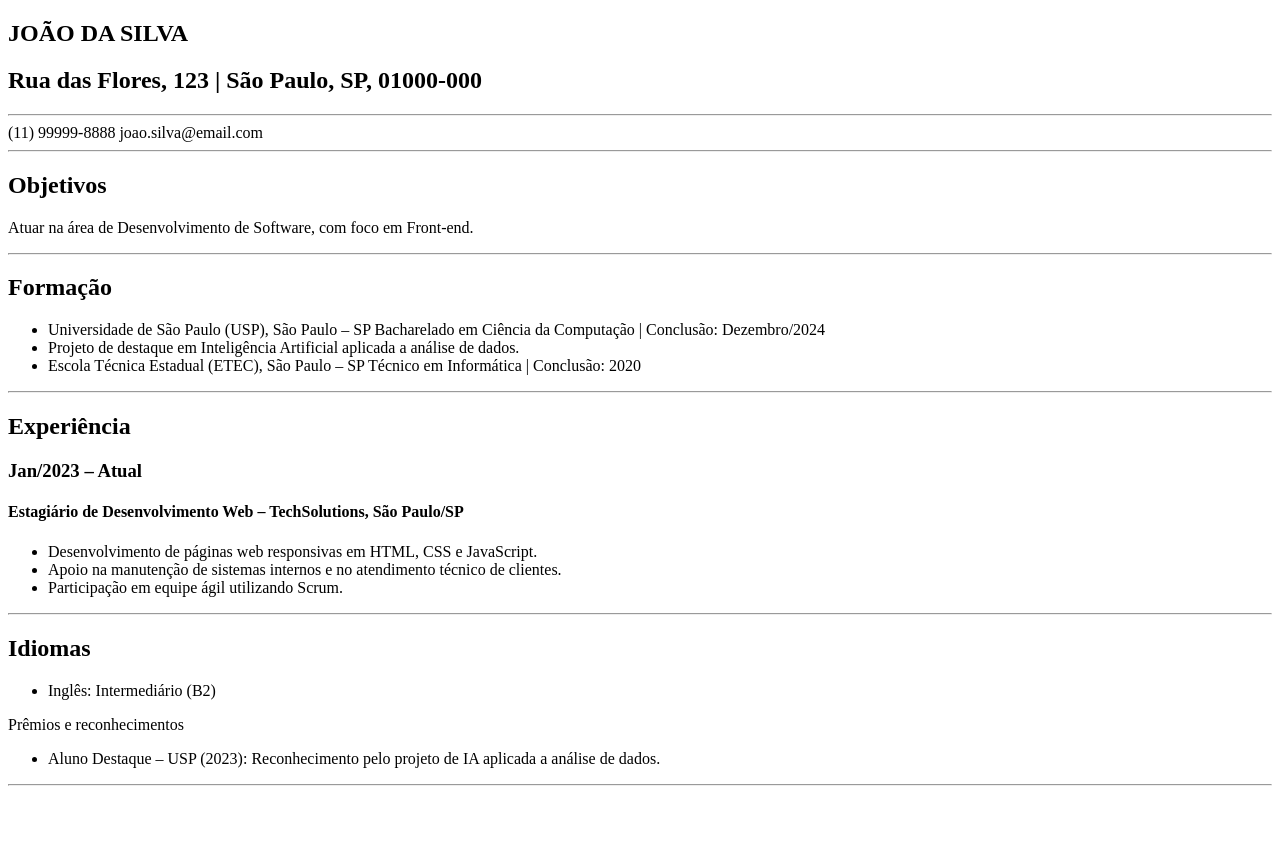
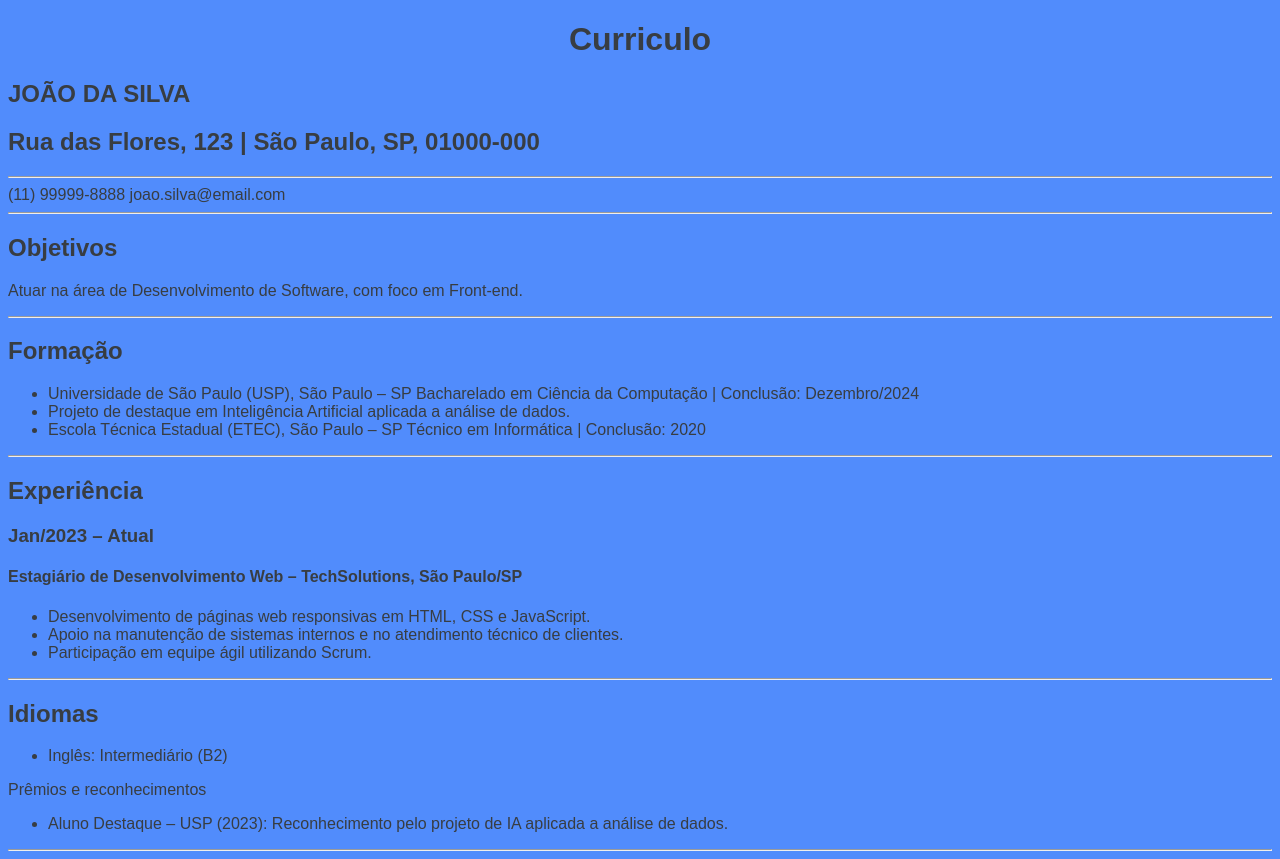
Before and after one commit to VictorMacedoCB/Front-End-Atividades, a plain HTML site: page Aula26-08/atividade.html in a window 1280 px wide. Before the commit the page ends 800 px from the top, so only its background shows below. Drawn offline with Linux system fonts and the light colour scheme.

Commit message:
Adicao de Css

```diff
--- a/Aula26-08/atividade.html
+++ b/Aula26-08/atividade.html
@@ -4,8 +4,10 @@
     <meta charset="UTF-8">
     <meta name="viewport" content="width=device-width, initial-scale=1.0">
     <title>Atividade 28/08</title>
+    <link rel="stylesheet" href="style.css">
 </head>
 <body> <!--Curriculo feito com nome e dados ficticios-->
+    <h1 id="principal">Curriculo</h1>
   <section>
         <h1>JOÃO DA SILVA</h1>
         </section>
--- /dev/null
+++ b/Aula26-08/style.css
@@ -0,0 +1,10 @@
+body {
+    background-color: #518CFC;
+    font-family: Arial, Helvetica, sans-serif;
+    font-weight: 1em;
+    color: #383d42;
+}
+
+h1#principal {
+    text-align: center;
+}
```
